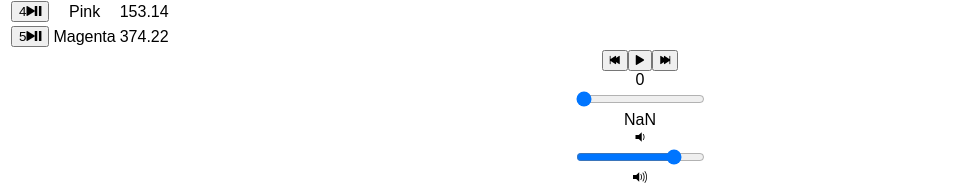
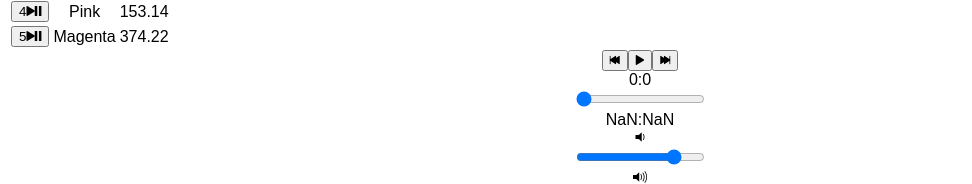
Before and after one commit to drewdisterhoft11/bloc-jamz-react, a React (Create React App) app: page /album/the-colors in a window 1280 px wide. Shown: the part 873-1057 px from the top of the page, without its empty margins (0-972 px from the left). Built offline with nearby package versions, Linux system fonts and the light colour scheme.

Commit message:
Playerbar and Range inputs complete

```diff
--- a/src/components/Album.js
+++ b/src/components/Album.js
@@ -31,11 +31,12 @@ class Album extends Component {
          this.setState({ duration: this.audioElement.duration });
        }
      };
+
      this.audioElement.addEventListener('timeupdate', this.eventListeners.timeupdate);
      this.audioElement.addEventListener('durationchange', this.eventListeners.durationchange);
    }
    componentWillUnmount() {
-        this.audioElement.src = null;
+        this.audioElement.src = null
        this.audioElement.removeEventListener('timeupdate', this.eventListeners.timeupdate);
        this.audioElement.removeEventListener('durationchange', this.eventListeners.durationchange);
      }
--- a/src/components/PlayerBar.js
+++ b/src/components/PlayerBar.js
@@ -1,6 +1,14 @@
 import React, { Component } from 'react';
 
 class PlayerBar extends Component {
+
+  formatTime(time) {
+    const timeInSeconds = Math.floor(parseFloat(time))
+    const minutes = Math.floor(timeInSeconds / 60)
+    const remainingSeconds = timeInSeconds - (minutes * 60)
+    return minutes + ":" + remainingSeconds
+  }
+
   render() {
     return (
       <section className="player-bar">
@@ -16,7 +24,7 @@ class PlayerBar extends Component {
          </button>
        </section>
        <section id="time-control">
-       <div className="current-time">{this.props.currentTime}</div>
+       <div className="current-time">{this.formatTime(this.props.currentTime)}</div>
          <input
            type="range"
            className="seek-bar"
@@ -26,7 +34,7 @@ class PlayerBar extends Component {
            step="0.01"
            onChange={this.props.handleTimeChange}
          />
-         <div className="total-time">{this.props.duration}</div>
+         <div className="total-time">{this.formatTime(this.props.duration)}</div>
        </section>
        <section id="volume-control">
          <div className="icon ion-volume-low"></div>
```
